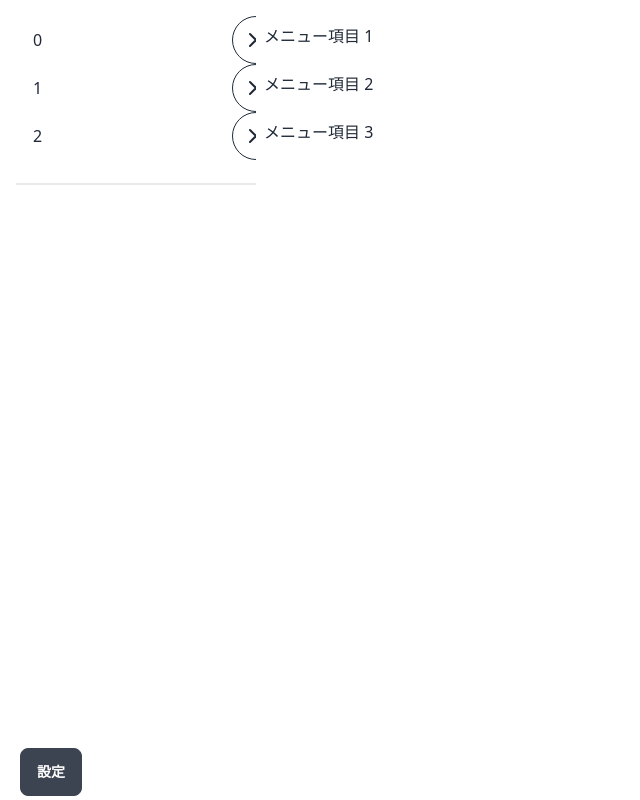
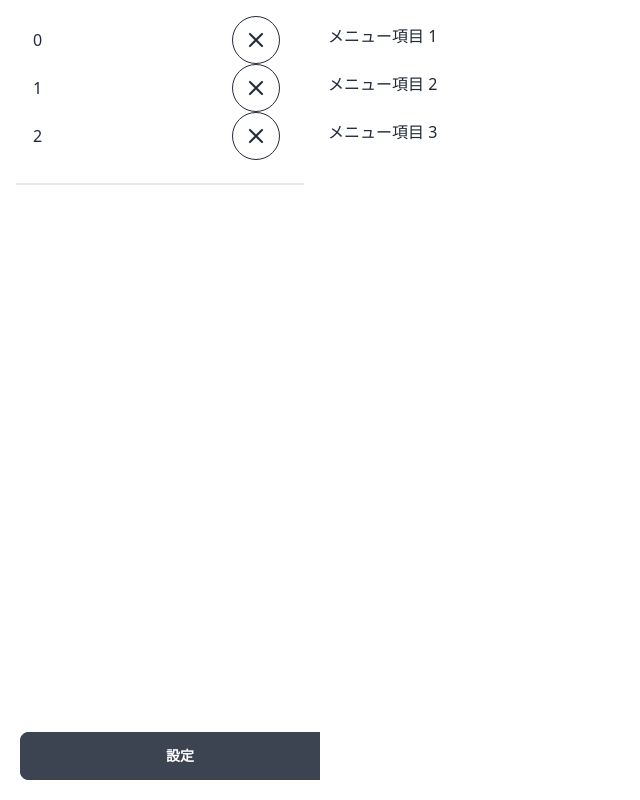
Before and after one commit to Katsushi21/WalkScope, a SvelteKit app in the folder client/: page / in a window 1280 px wide. Shown: the whole page, without its empty margins (0-640 px from the left). Built offline with nearby package versions, Linux system fonts and the light colour scheme.

Commit message:
update: 設定ボタンのスタイル変更

```diff
--- a/client/src/routes/+page.svelte
+++ b/client/src/routes/+page.svelte
@@ -8,10 +8,10 @@
 </svelte:head>
 
 <div class="flex">
-	<div class="w-1/5">
+	<div class="w-1/4">
 		<SideMenu />
 	</div>
-	<div class="w-4/5">
+	<div class="w-3/4">
 		<Map />
 	</div>
 </div>
--- a/client/src/routes/components/Setting.svelte
+++ b/client/src/routes/components/Setting.svelte
@@ -1,5 +1,5 @@
-<div class="dropdown dropdown-top">
-	<label tabindex="0" class="btn m-1">設定</label>
+<div class="dropdown dropdown-top w-full">
+	<label tabindex="0" class="btn m-1 w-full">設定</label>
 	<ul tabindex="0" class="dropdown-content menu p-2 shadow bg-base-100 rounded-box w-52">
 		<li><a>Item 1</a></li>
 		<li><a>Item 2</a></li>
--- a/client/src/routes/components/SideMenu.svelte
+++ b/client/src/routes/components/SideMenu.svelte
@@ -4,19 +4,16 @@
 </script>
 
 <div class="drawer drawer-mobile">
-	<input id="my-drawer-2" type="checkbox" class="drawer-toggle" />
+	<input id="sidemenu" type="checkbox" class="drawer-toggle" />
 	<div class="drawer-content flex flex-col items-center justify-center">
-		<label for="my-drawer-2" class="btn btn-primary drawer-button lg:hidden">Open drawer</label>
+		<label for="sidemenu" class="btn btn-primary drawer-button lg:hidden">Open drawer</label>
 	</div>
 	<div class="drawer-side">
-		<label for="my-drawer-2" class="drawer-overlay" />
+		<label for="sidemenu" class="drawer-overlay" />
 		<ul class="menu p-4 w-80 bg-base-100 text-base-content">
-			<div class="h-9/10">
-				<ConditionList />
-			</div>
+			<ConditionList />
 			<div class="divider" />
-
-			<div class="fixed bottom-0">
+			<div class="fixed bottom-4 w-full">
 				<Setting />
 			</div>
 		</ul>
```
